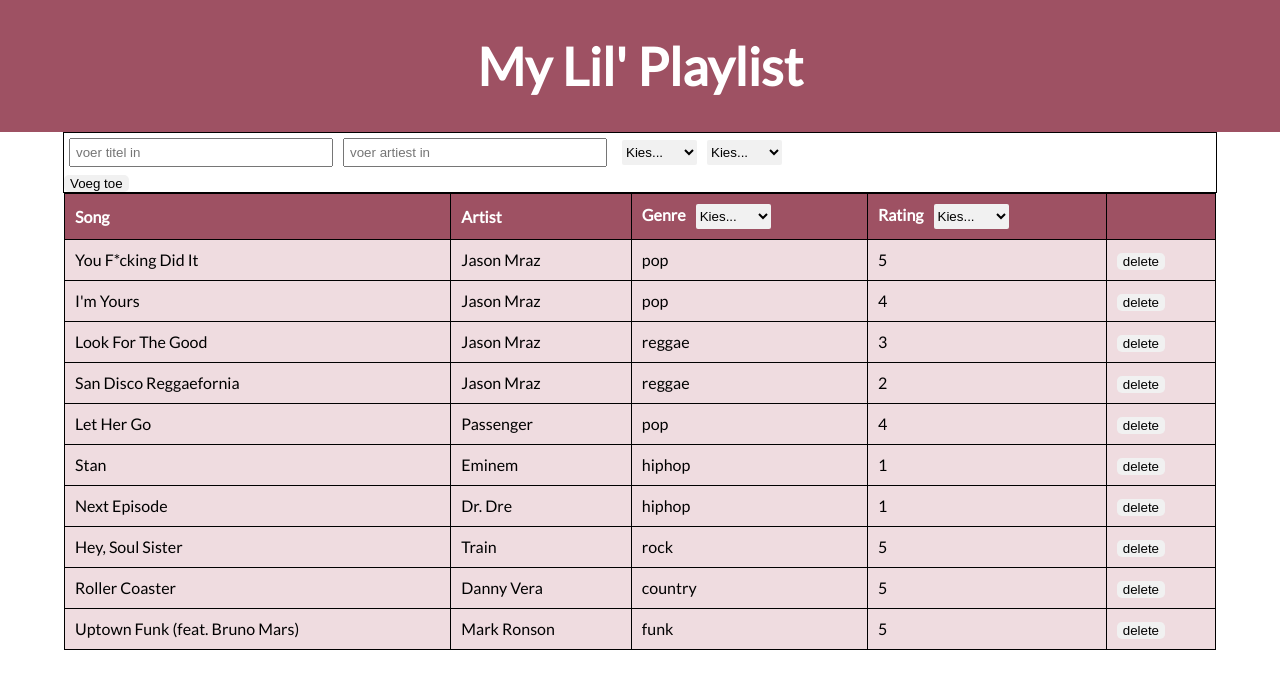
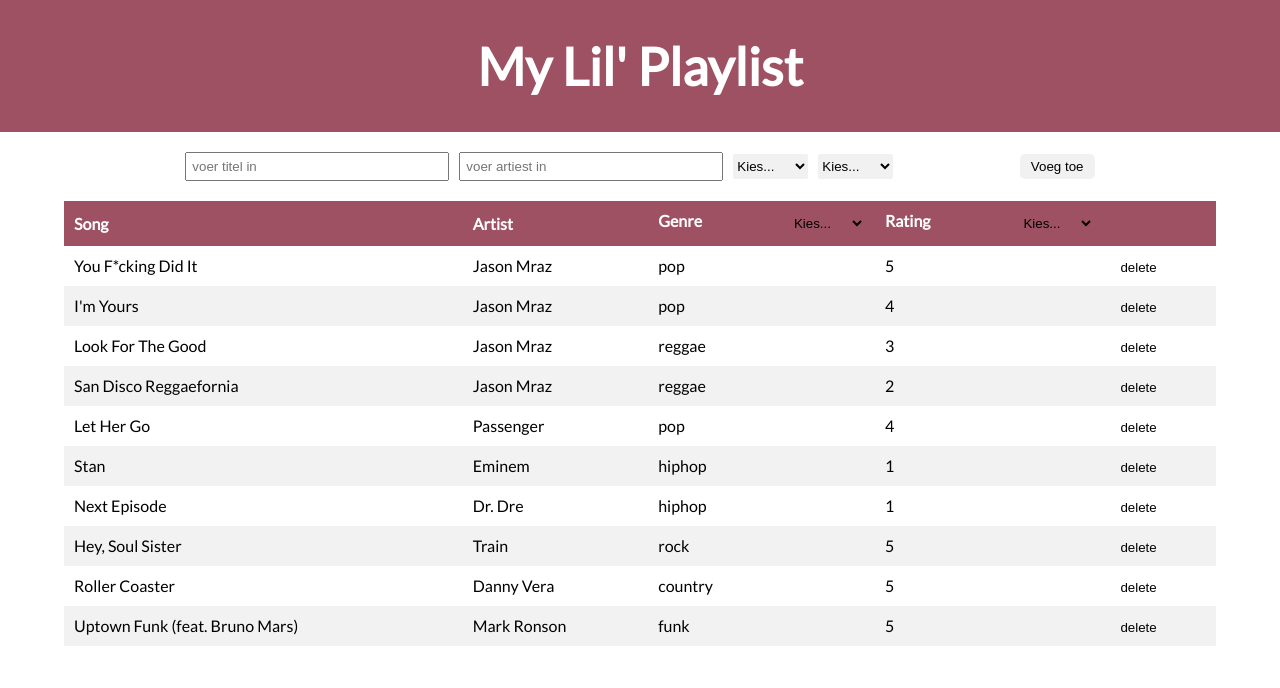
Before and after one commit to MMRijnsburger/Project-React-Lil-Playlist, a React (Create React App) app: page / in a window 1280 px wide. Shown: the top 688 px of the page. Built offline with nearby package versions, Linux system fonts and the light colour scheme.

Commit message:
add styling changes

```diff
--- a/src/App.css
+++ b/src/App.css
@@ -19,7 +19,10 @@
 .SongInput {
   width: 90%;
   margin: 0 auto;
-  border: 1px solid black;
+  padding: 15px;
+  display: flex;
+  align-items: center;
+  justify-content: space-evenly;
 }
 
 /* input fields */
@@ -31,21 +34,69 @@ input {
   margin: 5px;
 }
 
-/* button */
+/* buttons */
 
 button {
+  cursor: pointer;
+}
+
+.delete-button {
+  background-color: transparent;
+  background-repeat: no-repeat;
+  border: none;
+  cursor:pointer;
+  overflow: hidden;
+  outline:none;
+}
+
+.submit-button {
   background-color: #f1f1f1;
   border-radius: 5px;
   border: none;
+  width: 75px;
+  height: 25px;
+  margin: 5px;
+  float: right;
 }
 
 /* select */
 
 select {
+  cursor: pointer;
+}
+
+#filter-rating {
+  border: none;
+  border-radius: 2px;
+  background-color: #9E5163;
+  float: right;
+  width: 75px;
+  height: 25px;
+}
+
+#filter-genre {
+  border: none;
+  border-radius: 2px;
+  background-color: #9E5163;
+  float: right;
+  width: 75px;
+  height: 25px;
+}
+
+#input-genre {
+  margin: 5px;
   border: none;
   border-radius: 2px;
   background-color: #f1f1f1;
-  margin-left: 10px;
+  width: 75px;
+  height: 25px;
+}
+
+#input-rating {
+  margin: 5px;
+  border: none;
+  border-radius: 2px;
+  background-color: #f1f1f1;
   width: 75px;
   height: 25px;
 }
@@ -61,7 +112,6 @@ table {
 /* table header */
 
 th {
-  border: 1px solid black;
   background-color: #9E5163;
   text-align: left;
   color: white;
@@ -71,7 +121,11 @@ th {
 /* table row */
 
 tr {
-  background-color: #EFDCE0;
+  background-color: #ffffff;
+}
+
+tr:nth-child(even) {
+  background-color: #f2f2f2;
 }
 
 /* table data */
@@ -79,5 +133,4 @@ tr {
 td {
   text-align: left;
   padding: 10px;
-  border: 1px solid black;
 }
```
